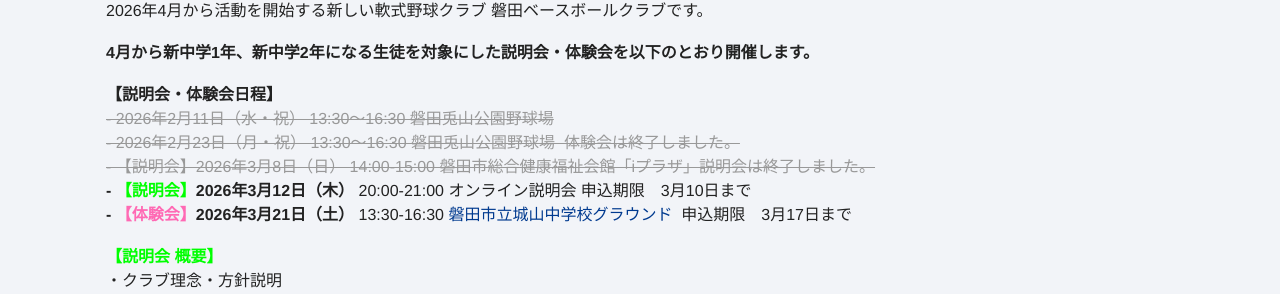
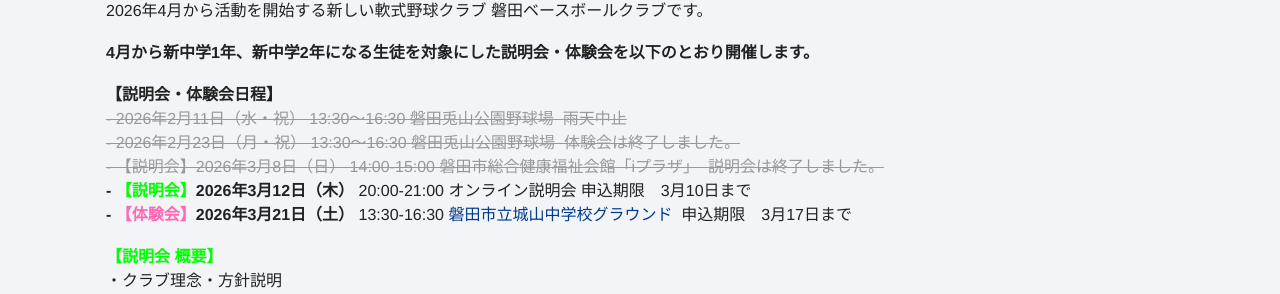
Before and after one commit to moutineigo/baseball, a Jekyll site: the page built from index.md, in a window 1280 px wide and 900 px high. Shown: the part 155-449 px from the top of the window. Built offline with Jekyll 4.4.1, drawn with Linux system fonts in a browser that asks for light colours.

Commit message:
Update home.html

```diff
--- a/_layouts/home.html
+++ b/_layouts/home.html
@@ -14,7 +14,7 @@
   <strong>【説明会・体験会日程】</strong><br>
   <span class="closed">
    <span class="strike">
-     - 2026年2月11日（水・祝） 13:30〜16:30 磐田兎山公園野球場
+     - 2026年2月11日（水・祝） 13:30〜16:30 磐田兎山公園野球場&nbsp;&nbsp;雨天中止
    </span>
   </span><br>
 
@@ -26,7 +26,7 @@
 
   <span class="closed">
    <span class="strike">
-     - 【説明会】2026年3月8日（日） 14:00-15:00 磐田市総合健康福祉会館「iプラザ」説明会は終了しました。
+     - 【説明会】2026年3月8日（日） 14:00-15:00 磐田市総合健康福祉会館「iプラザ」&nbsp;&nbsp;説明会は終了しました。
    </span>
   </span><br>
 
```
